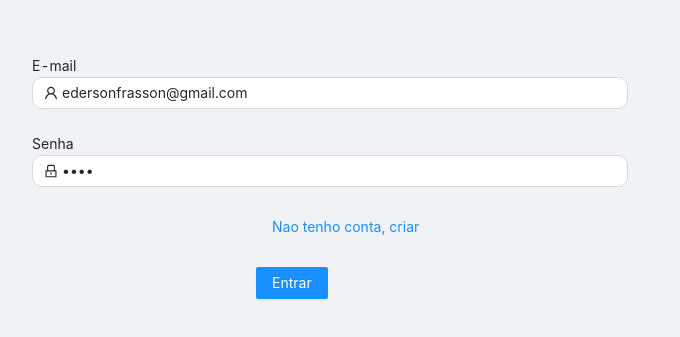
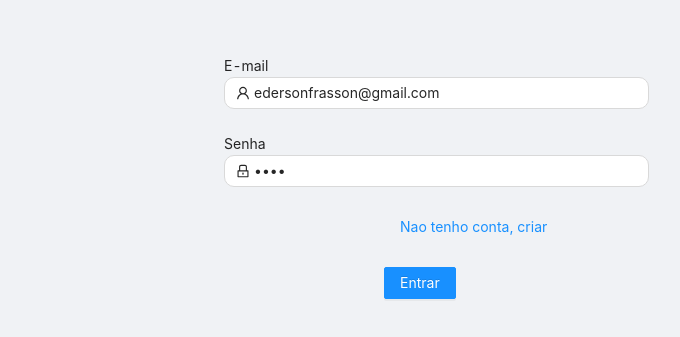
Before and after one commit to edersonfaccin/BusinessWeb, a Next.js app: page /colors in a window 1280 px wide. Shown: the part 145-482 px from the top of the page, without its empty margins (160-840 px from the left). Built offline with nearby package versions, Linux system fonts and the light colour scheme; what pdfmake would draw is missing.

Commit message:
feat: auth updated

```diff
--- a/pages/signin.tsx
+++ b/pages/signin.tsx
@@ -1,4 +1,4 @@
-import React, { useState } from 'react';
+import React from 'react';
 import { Button, Form, Layout } from 'antd';
 import { ISignInDefault, signinRules } from '../src/models/ISignInModel'
 import EmailInput from '../src/components/inputs/EmailInput';
@@ -11,7 +11,6 @@ const { Content } = Layout;
 const SignIn = () => {
     const router = useRouter()
 
-    //const [ data, setData ] = useState<any>(ISignInDefault);
     const { signIn } = useAuthData()
 
     const onCreateAccount = () => {
@@ -22,7 +21,7 @@ const SignIn = () => {
 
     const onSave = async(values: any) => {
         const { email, password } = values || { email: '', password: '' }
-console.log(111, values)
+
         try {
             await signIn(email!, password!)
         } catch (error) {
@@ -39,11 +38,15 @@ console.log(111, values)
             <Content
                 className="site-layout-background"
                 style={{
-                    margin: '0% 15% 0% 15%',
-                    paddingTop: 200
+                    paddingTop: 200,
+                    alignItems: 'center'
                 }}>
                     <Form
                         name="basic"
+                        style={{
+                            width: '50%',
+                            marginLeft: '30%'
+                        }}
                         labelCol={{ span: 6 }}
                         wrapperCol={{ span: 16 }}
                         initialValues={ISignInDefault}
--- a/src/components/customList.tsx
+++ b/src/components/customList.tsx
@@ -26,10 +26,10 @@ const CustomList = (props: ICustomList) => {
   const [ count, setCount ]  = useState<number>(0)
   const [ records, setRecords ] = useState<any>([])
   const [ removeRecord ] = useMutation(props.method_remove, {
-    //context: { headers: { Authorization: `Bearer ${user?.access_token}` } },
+    context: { headers: { Authorization: `Bearer ${user?.access_token}` } },
   });
   const { loading, error, data, refetch } = useQuery(props.method_list, {
-    //context: { headers: { Authorization: `Bearer ${user?.access_token}` } },
+    context: { headers: { Authorization: `Bearer ${user?.access_token}` } },
     variables: {
       limit: 10,
       offset: ((page - 1) * 10)
@@ -40,7 +40,7 @@ const CustomList = (props: ICustomList) => {
     error: errorReport,
     data: dataReport
   }] = useLazyQuery(props.method_report, {
-    //context: { headers: { Authorization: `Bearer ${user?.access_token}` } },
+    context: { headers: { Authorization: `Bearer ${user?.access_token}` } },
     variables: {},
     notifyOnNetworkStatusChange: true,
     fetchPolicy: 'no-cache'
```
Also changed, not shown: src/components/customForm.tsx (+9 -2 lines).
